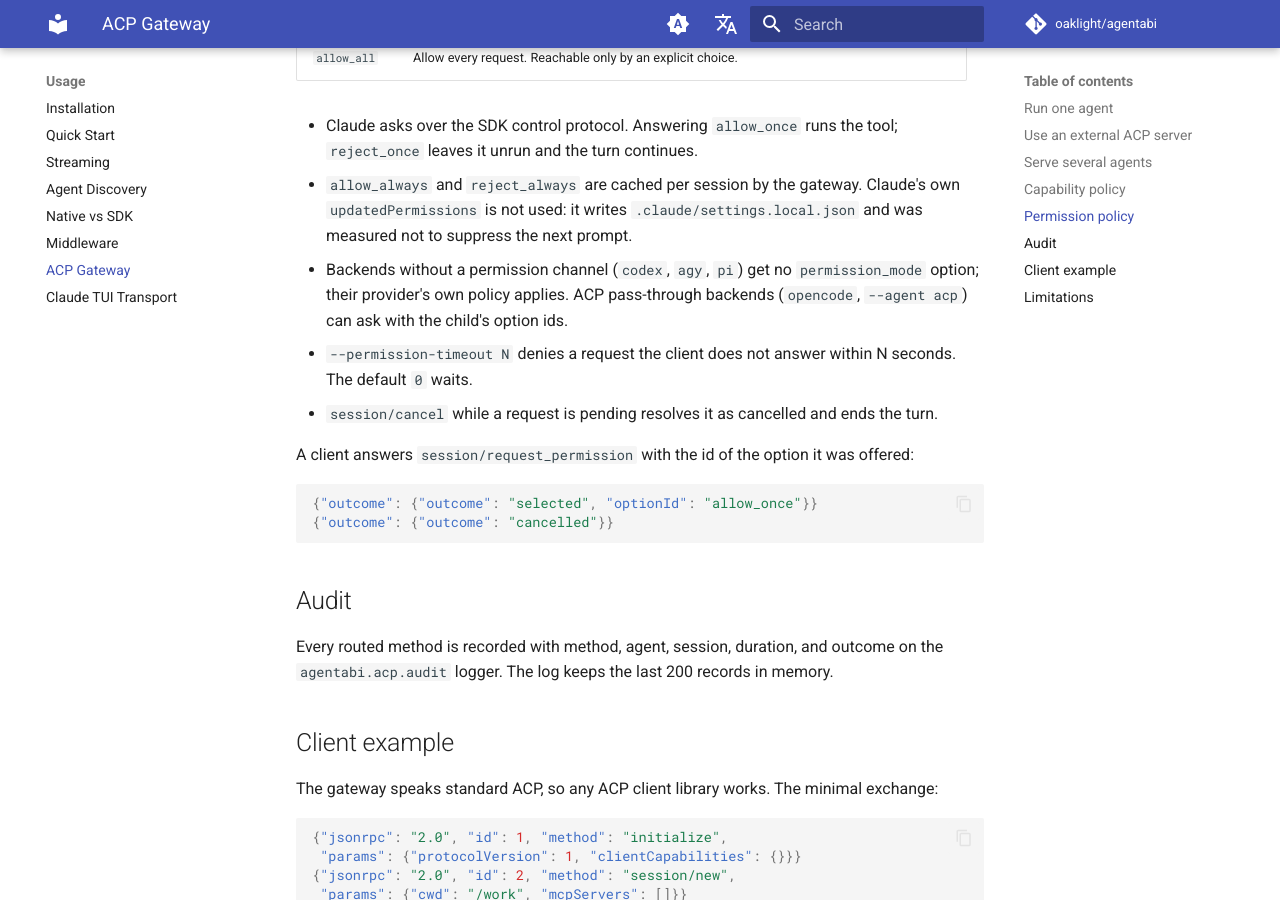
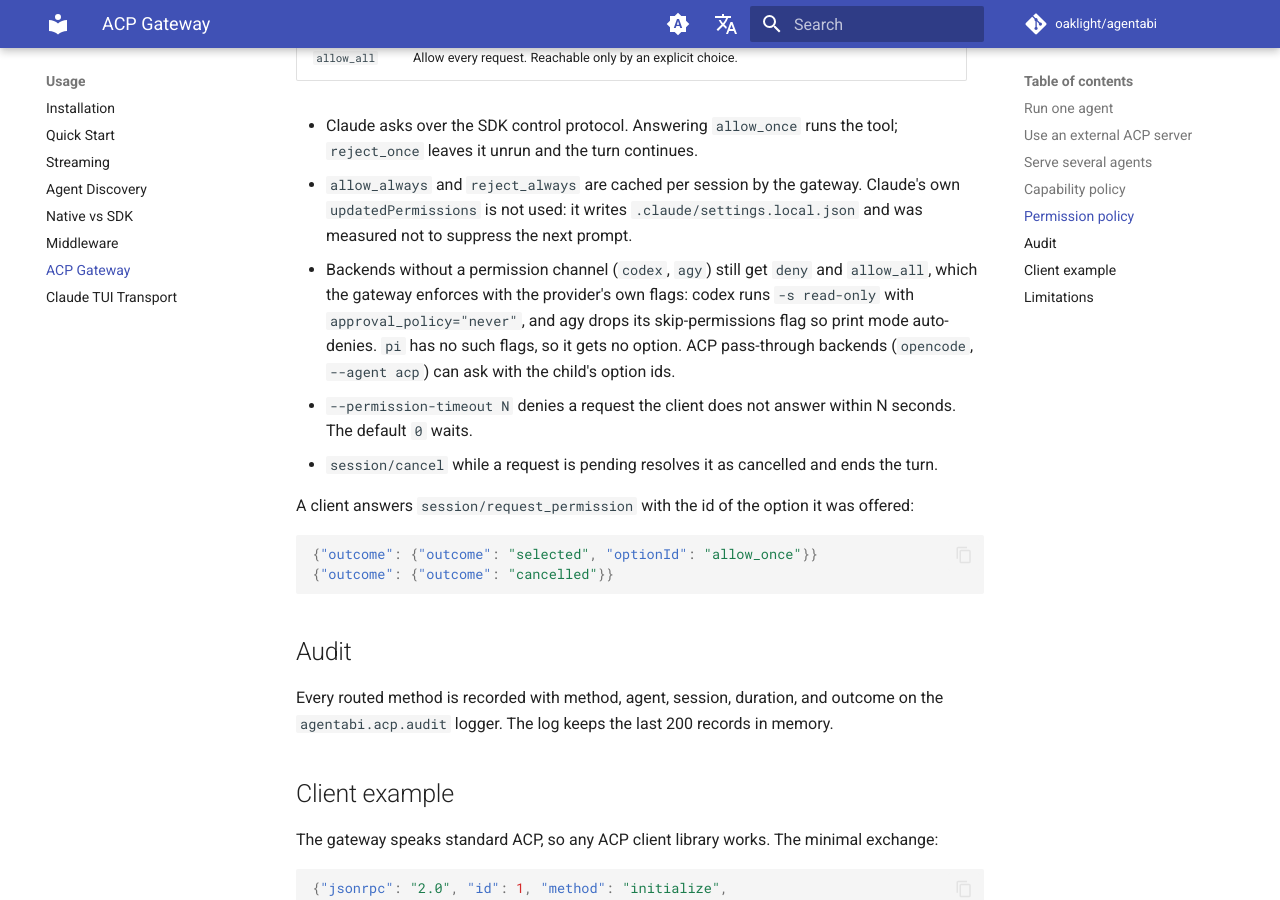
Before and after one commit to Oaklight/agentabi, an MkDocs documentation site: the page built from docs/usage/acp.md, in a window 1280 px wide and 900 px high, scrolled down 2331 px. Built offline with MkDocs 1.6.1 and Material for MkDocs 9.7.7, drawn with Linux system fonts in a browser that asks for light colours; comment, search, counter and statistics services are not loaded.

Commit message:
docs: record the static ACP permission policy

```diff
--- a/docs/usage/acp.md
+++ b/docs/usage/acp.md
@@ -74,7 +74,7 @@ Deny by default. Every session has a `permission_mode` config option:
 
 - Claude asks over the SDK control protocol. Answering `allow_once` runs the tool; `reject_once` leaves it unrun and the turn continues.
 - `allow_always` and `reject_always` are cached per session by the gateway. Claude's own `updatedPermissions` is not used: it writes `.claude/settings.local.json` and was measured not to suppress the next prompt.
-- Backends without a permission channel (`codex`, `agy`, `pi`) get no `permission_mode` option; their provider's own policy applies. ACP pass-through backends (`opencode`, `--agent acp`) can ask with the child's option ids.
+- Backends without a permission channel (`codex`, `agy`) still get `deny` and `allow_all`, which the gateway enforces with the provider's own flags: codex runs `-s read-only` with `approval_policy="never"`, and agy drops its skip-permissions flag so print mode auto-denies. `pi` has no such flags, so it gets no option. ACP pass-through backends (`opencode`, `--agent acp`) can ask with the child's option ids.
 - `--permission-timeout N` denies a request the client does not answer within N seconds. The default `0` waits.
 - `session/cancel` while a request is pending resolves it as cancelled and ends the turn.
 
```
Also changed, not shown: docs/changelog.md (+1 -0 lines).
